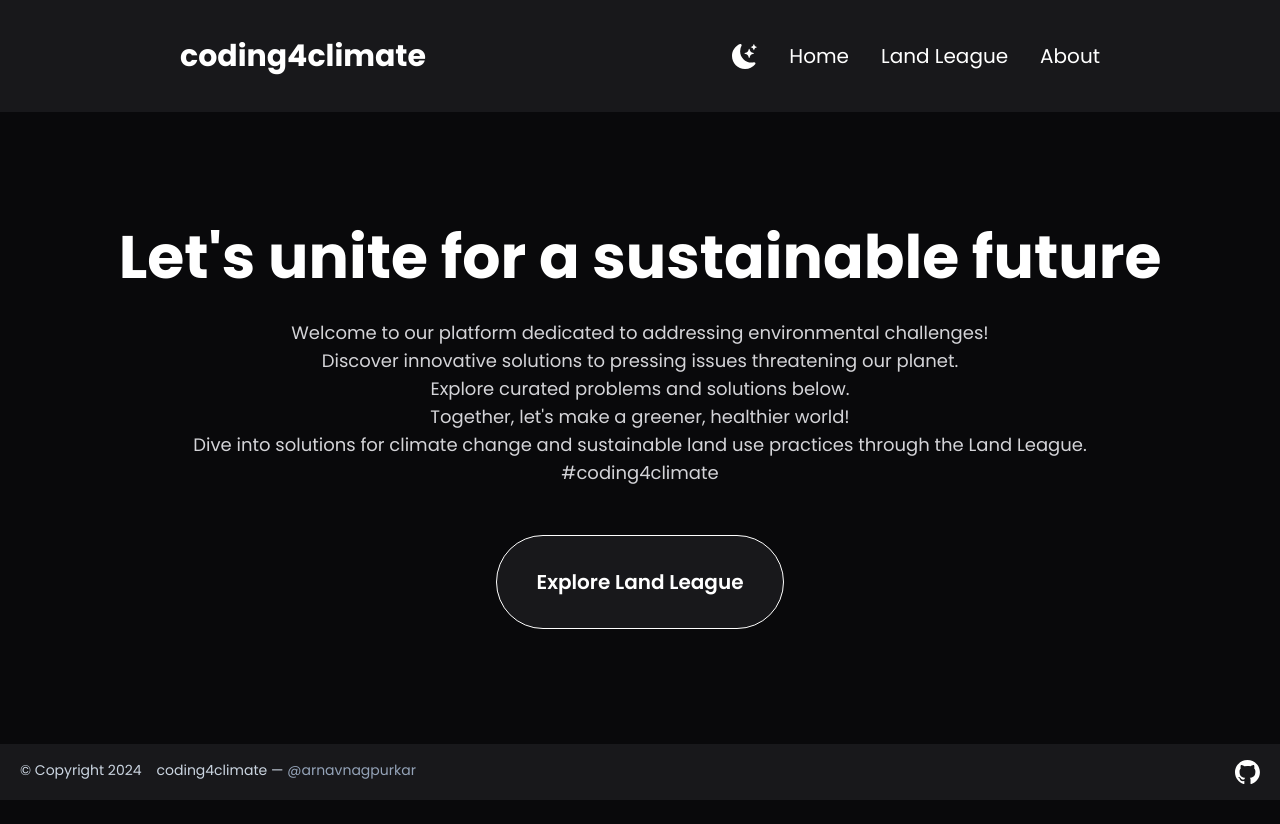
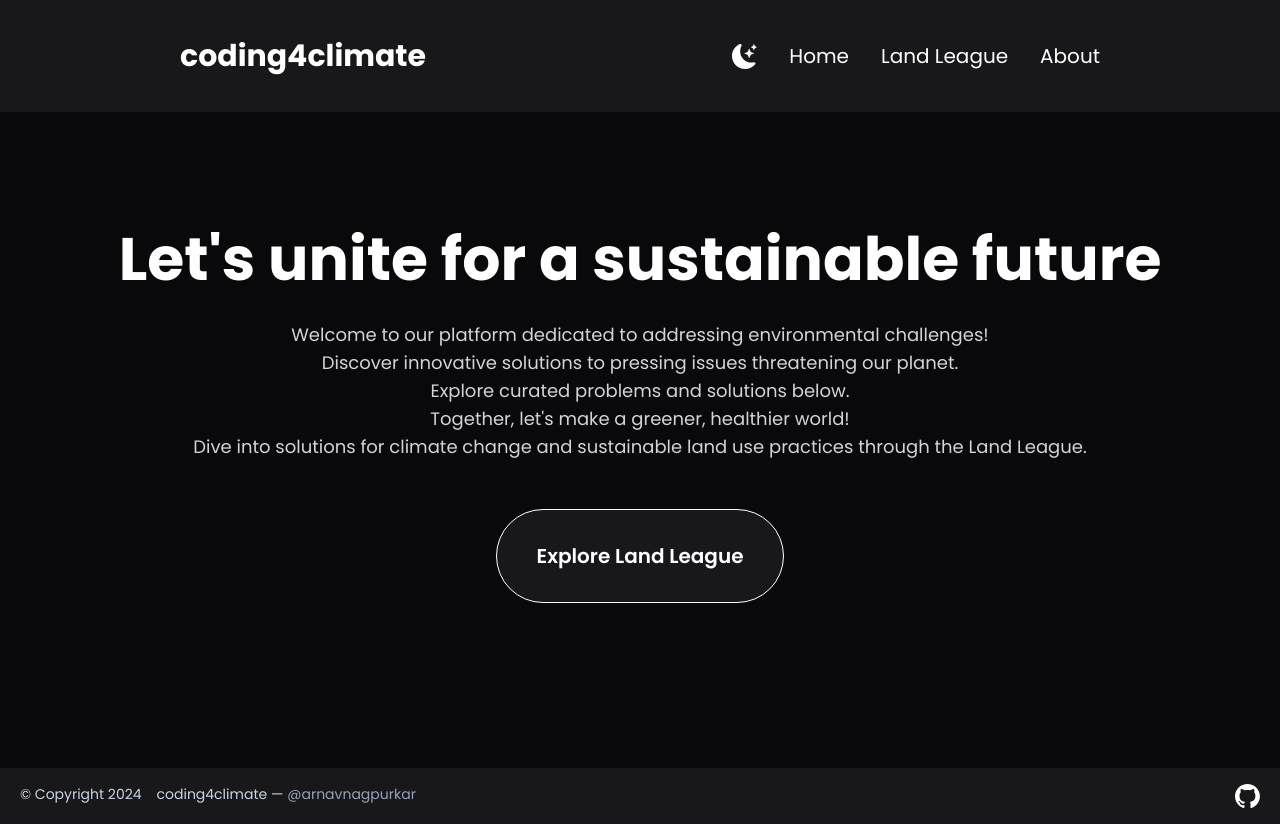
Before and after one commit to linux-07/coding4climate, a Next.js app: page / in a window 1280 px wide. Before the commit the page ends 800 px from the top, so only its background shows below. Built offline with nearby package versions, Linux system fonts and the light colour scheme.

Commit message:
minor changes

```diff
--- a/src/app/page.js
+++ b/src/app/page.js
@@ -5,8 +5,8 @@ export default function Home() {
 
   return (
     <main>
-      <div className="container mx-1 md:mx-0">
-        <div className="h-[85vh] w-[100vw] mx-auto flex justify-center items-center flex-col">
+      <div className="mx-1 md:mx-0">
+        <div className="h-[82vh] w-full mx-auto flex justify-center items-center flex-col">
           <h1 className="text-4xl md:text-6xl text-center w-full font-bold">
             Let&apos;s unite for a sustainable future
           </h1>
@@ -20,8 +20,6 @@ export default function Home() {
             Together, let&apos;s make a greener, healthier world!
             <br />
             Dive into solutions for climate change and sustainable land use practices through the Land League.
-            <br />
-            #coding4climate
           </p>
           <Link
             href="/landleague"
--- a/src/components/Footer.js
+++ b/src/components/Footer.js
@@ -3,7 +3,7 @@ import Link from "next/link"
 
 const Footer = () => {
   return (
-    <footer className="absolute bottom-0 w-full">
+    <footer className="w-full">
       <div className="dark:bg-zinc-900 bg-slate-300 bg-opacity-75">
         <div className="container mx-auto py-4 px-5 flex flex-wrap flex-col sm:flex-row">
           <p className="dark:text-slate-300 text-sm text-center sm:text-left">© Copyright 2024 &nbsp;&nbsp; coding4climate —
```
